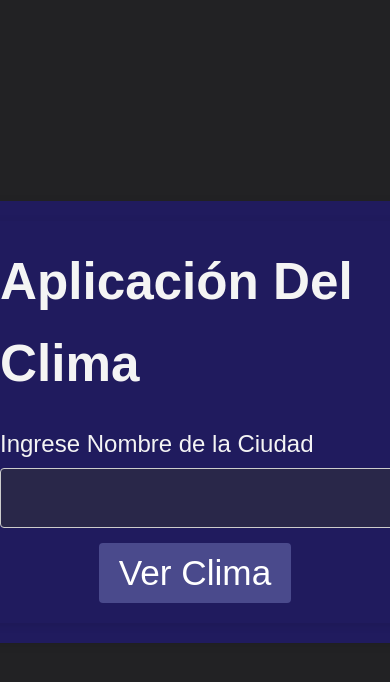
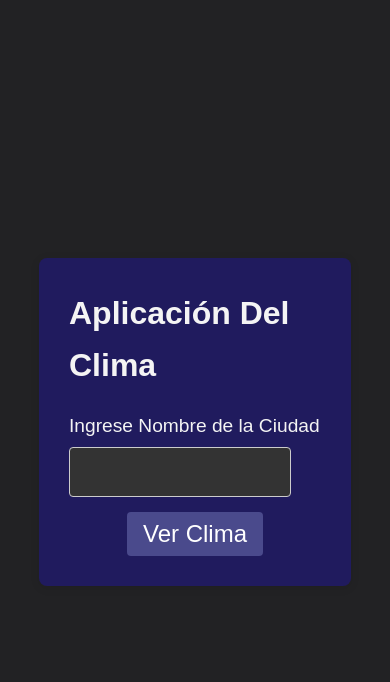
Before and after one commit to JofrarcDev/App-Clima, a Flask app: page / in a window 390 px wide; the page is wider, and only the part inside the window is pictured. Shown: the top 682 px of that part. Run offline with Flask 3, Linux system fonts and the light colour scheme; some libraries are stand-ins or nearby versions.

Commit message:
agregado responsive

```diff
--- a/templates/index.html
+++ b/templates/index.html
@@ -4,7 +4,7 @@
     <meta charset="UTF-8">
     <meta name="viewport" content="width=device-width, initial-scale=1.0">
     <title>App Clima</title>
-    <link rel="stylesheet" href="style.css">
+
     <script src="https://kit.fontawesome.com/c91cfbdec7.js" crossorigin="anonymous"></script>
     <style>
         * {
@@ -38,7 +38,6 @@
     border-radius: 8px;
     box-shadow: 0 2px 10px rgba(0, 0, 0, 0.1);
     padding: 20px 40px;
-    width: 100%;
     display: flex;
     flex-direction: column;
     align-items: center;
@@ -66,7 +65,7 @@
     color: #f4f4f4;
     font-size: 1.5rem;
 }
-input[type="text"] {
+input{
     padding: 10px;
     border: 1px solid #ccc;
     border-radius: 4px;
@@ -89,11 +88,33 @@
 button:hover {
     background-color: #3a3a6c;
 }
+@media (max-width: 700px) {
+    .weather-container {
+        padding: 30px;
+    }
+    .titulo {
+        font-size: 2rem;
+    }
+    label {
+        font-size: 1.2rem;
+    }
+    input {
+        width: 200px;
+        font-size: 1.5rem;
+        background-color: #333;
 
-    </style>
+    }
+    button {
+        font-size: 1.5rem;
+        padding: 8px 16px;
+    }
+
+}
+
+</style>
 </head>
 <body>
-    <div class="container weather-container">
+    <div class="container">
         <div class="weather-container">
             <div class="weather-header">
                 <h1 class="titulo">Aplicación Del Clima</h1>
```
